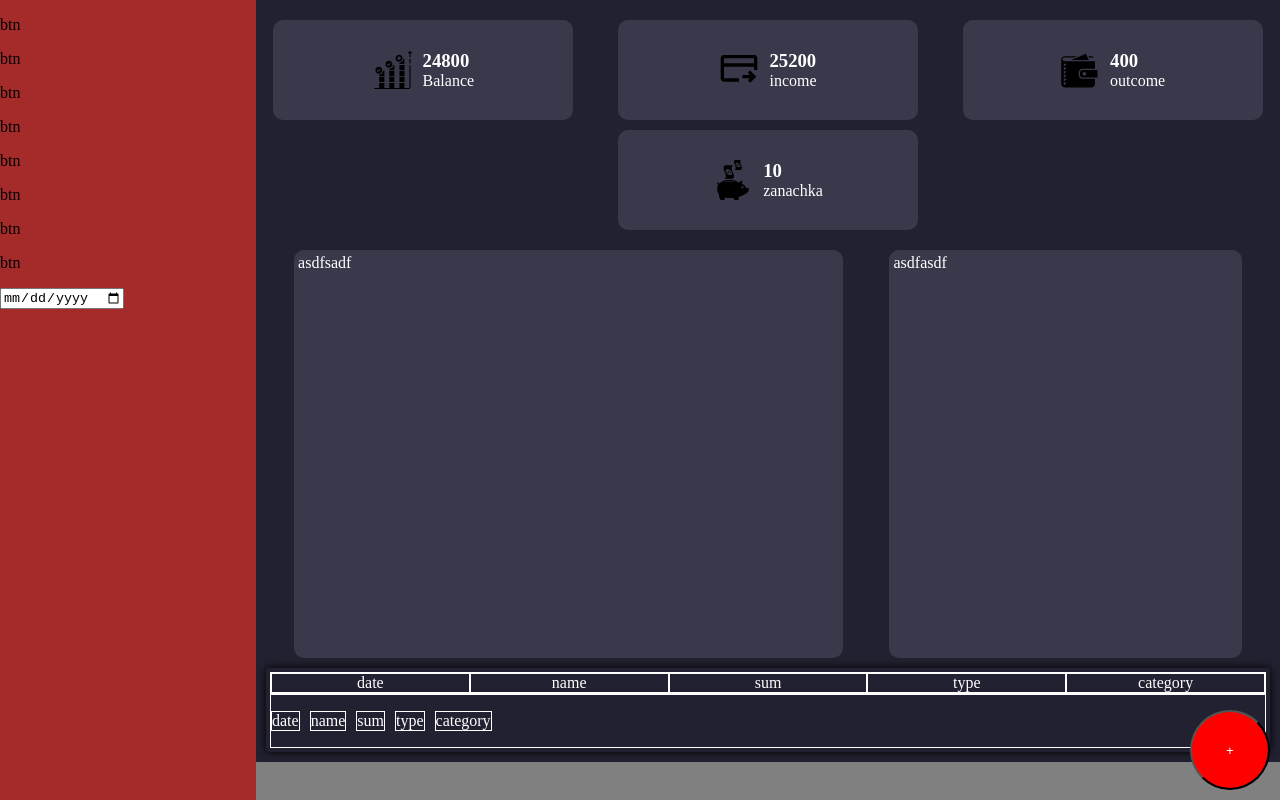
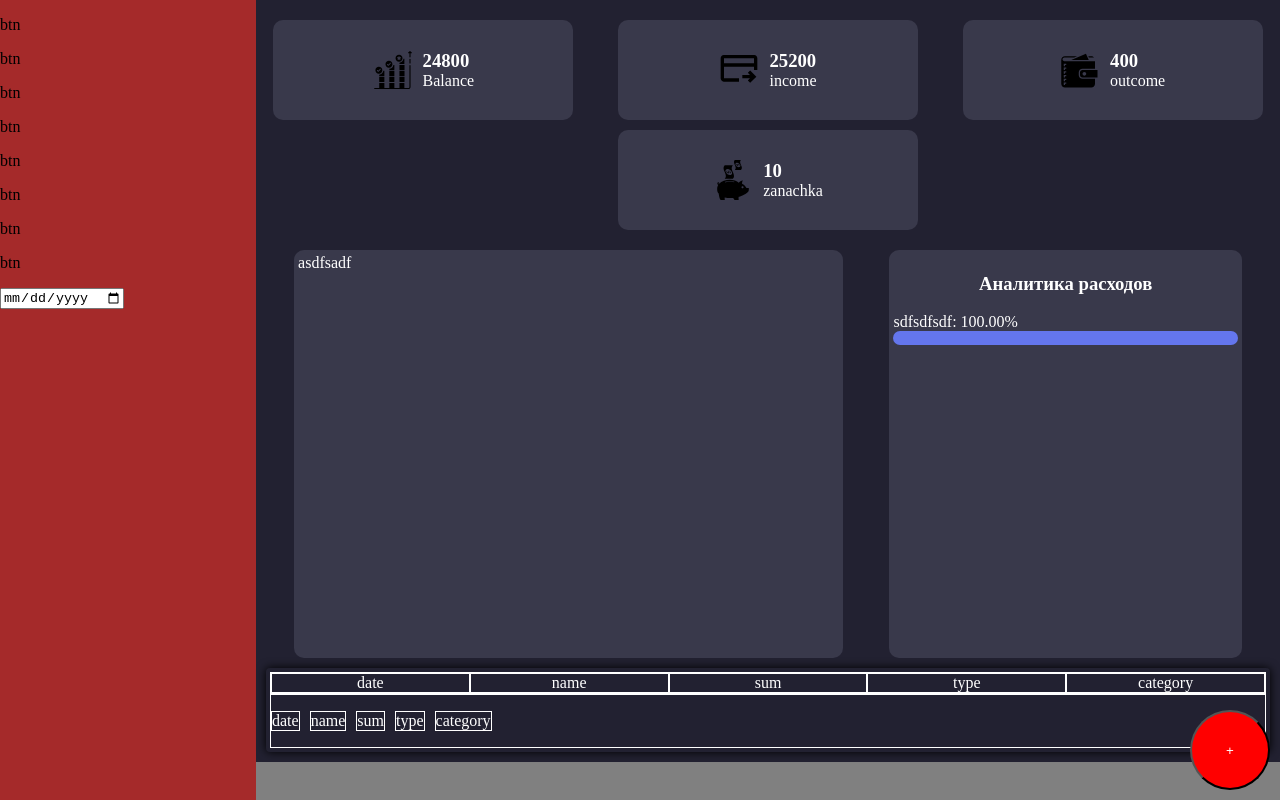
Before and after one commit to shinkar94/myMoney2, a React (Vite) app: page / in a window 1280 px wide. Built offline with nearby package versions, Linux system fonts and the light colour scheme.

Commit message:
add expenseAnalytics

```diff
--- a/src/App.tsx
+++ b/src/App.tsx
@@ -17,7 +17,6 @@ export type ItemType =
         category: string
         date: string
         name: string
-
     };
 
 
@@ -34,7 +33,6 @@ function App() {
             {id: v1(),date: "14-04-2023", name: "", value: 200, type: "outcome", description: "sdfsdf", category: "sdfsdfsdf"}
         ],
     })
-
     const sum = (idOperations: string) => {
         return operations[idOperations].reduce((acc, el) => {
             return acc + el.value
@@ -56,7 +54,7 @@ function App() {
                 </div>
                 <div className="contentWrapper" style={{width: "80vw"}}>
                     <button style={{position: "absolute", bottom: "10px", right: "10px", width: "80px", height: "80px", borderRadius: "50%", color: "white", background: "red"}}>+</button>
-                    <Content totalIncome={sum(income)} totalOutcome={sum(outcome)}/>
+                    <Content totalIncome={sum(income)} totalOutcome={sum(outcome)} expenses={operations[outcome]}/>
                 </div>
 
             </div>
--- a/src/component/Content/Content.tsx
+++ b/src/component/Content/Content.tsx
@@ -5,12 +5,15 @@ import outcomeIcon from './../../../public/img/outcome.svg'
 import pigIcon from './../../../public/img/pig.svg'
 import walletIcon from './../../../public/img/wallet.svg'
 import {HomePage} from "./Main/Main";
+import {ItemType} from '../../App';
+
 type ContentType = {
     totalIncome: number
     totalOutcome: number
+    expenses: ItemType[]
 }
 
-export const Content: React.FC<ContentType> = ({totalIncome, totalOutcome}) => {
+export const Content: React.FC<ContentType> = ({totalIncome, totalOutcome,expenses}) => {
     return (
         <StContent>
             <TopAnalyticsCard>
@@ -45,7 +48,7 @@ export const Content: React.FC<ContentType> = ({totalIncome, totalOutcome}) => {
             </TopAnalyticsCard>
             <Main>
                 {/*тут route*/}
-                <HomePage />
+                <HomePage expenses={expenses} totalOutcome={totalOutcome}/>
             </Main>
 
         </StContent>
--- a/src/component/Content/Main/Main.tsx
+++ b/src/component/Content/Main/Main.tsx
@@ -1,12 +1,56 @@
 import React from 'react';
-import styled from "styled-components";
+import styled from 'styled-components';
+import {ItemType} from '../../../App';
 
-export const HomePage = () => {
+
+type HomePageType = {
+    totalOutcome: number
+    expenses: ItemType[]
+}
+
+
+export const HomePage: React.FC<HomePageType> = ({totalOutcome, expenses}) => {
+
+    const expenseAnalytics: ItemType[] = expenses.reduce((acc: ItemType[], { category, value, ...rest }) => {
+        const categoryIndex = acc.findIndex(item => item.category === category);
+        if (categoryIndex !== -1) {
+            acc[categoryIndex].value += value;
+        } else {
+            acc.push({ category, value, ...rest });
+        }
+        return acc;
+    }, []);
+
+    const expensePercentages = expenseAnalytics.map(expense => ({
+        category: expense.category,
+        percentage: (expense.value / totalOutcome) * 100,
+    }));
+
+    const analytics = expensePercentages.map((expense, index) => {
+
+        const styleAnalytics = {
+            height: '14px',
+            backgroundColor: '#6476ed',
+            width: `${expense.percentage}%`,
+            borderRadius: '7px'
+        }
+        return (
+            <div key={expense.category} >
+                <span>{expense.category}: </span>
+                <span>{expense.percentage.toFixed(2)}%</span>
+                <div style={styleAnalytics}></div>
+            </div>
+        )
+    })
+
     return (
         <HomePageWrapper>
             <div className="topContainer">
                 <div className="block graf">asdfsadf</div>
-                <div className="block analitic">asdfasdf</div>
+                <div className="block analitic">
+                    <h3>Аналитика расходов</h3>
+                    {analytics}
+                </div>
             </div>
             <div className="bottomContainer">
                 <div className="table">
@@ -18,7 +62,7 @@ export const HomePage = () => {
                         <div className="th">category</div>
                     </div>
                     <div className="tbody">
-                        <div className="tr" style={{display: "flex", gap: "10px"}}>
+                        <div className="tr" style={{display: 'flex', gap: '10px'}}>
                             <p>date</p>
                             <p>name</p>
                             <p>sum</p>
@@ -52,31 +96,42 @@ const HomePageWrapper = styled.div`
     .graf {
       width: 55%;
     }
-    .analitic{
+
+    .analitic {
       width: 35%;
+      overflow-y: auto;
+      & h3 {
+        text-align: center;
+      }
     }
   }
-  .bottomContainer{
+
+  .bottomContainer {
     padding: 10px;
     color: white;
-    .table{
+
+    .table {
       background: #222131;
       box-shadow: 0 0 10px black;
       padding: 4px;
       border-radius: 4px;
-      .head{
+
+      .head {
         display: flex;
         border: 1px solid white;
-        .th{
+
+        .th {
           width: 20%;
           border: 1px solid white;
           text-align: center;
         }
       }
-      .tbody{
-        .tr{
+
+      .tbody {
+        .tr {
           border: 1px solid white;
-          & p{
+
+          & p {
             border: 1px solid white;
           }
         }
```
